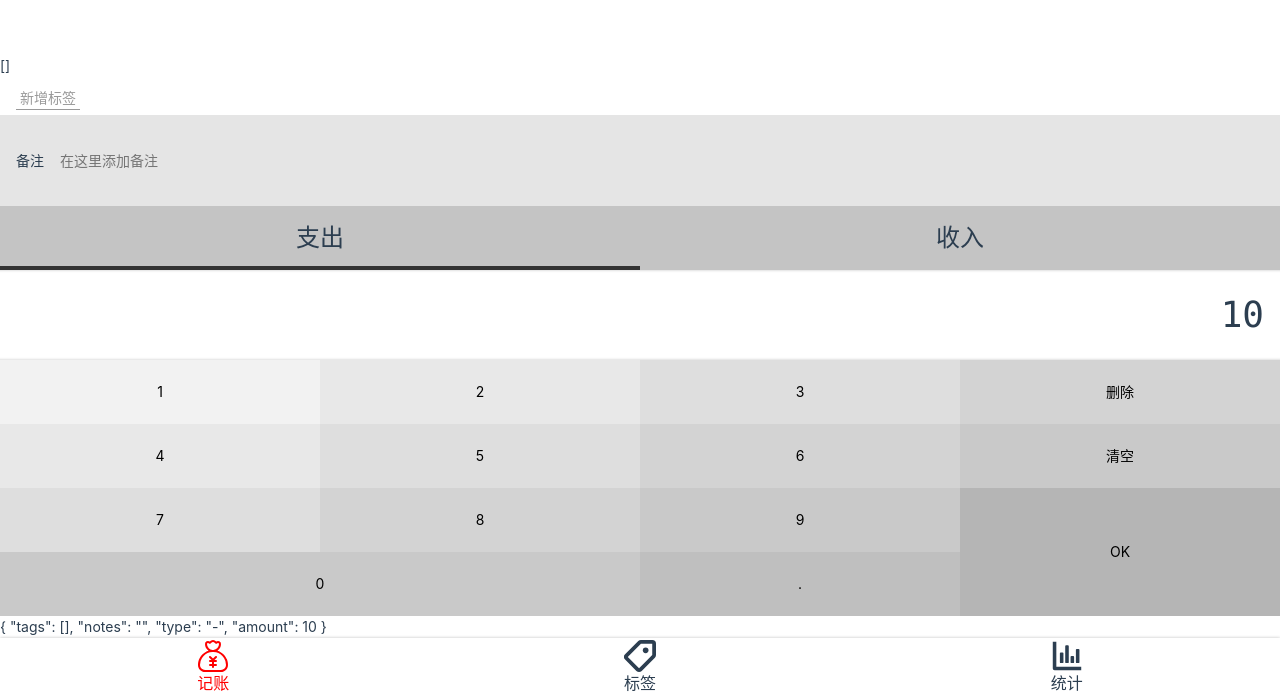
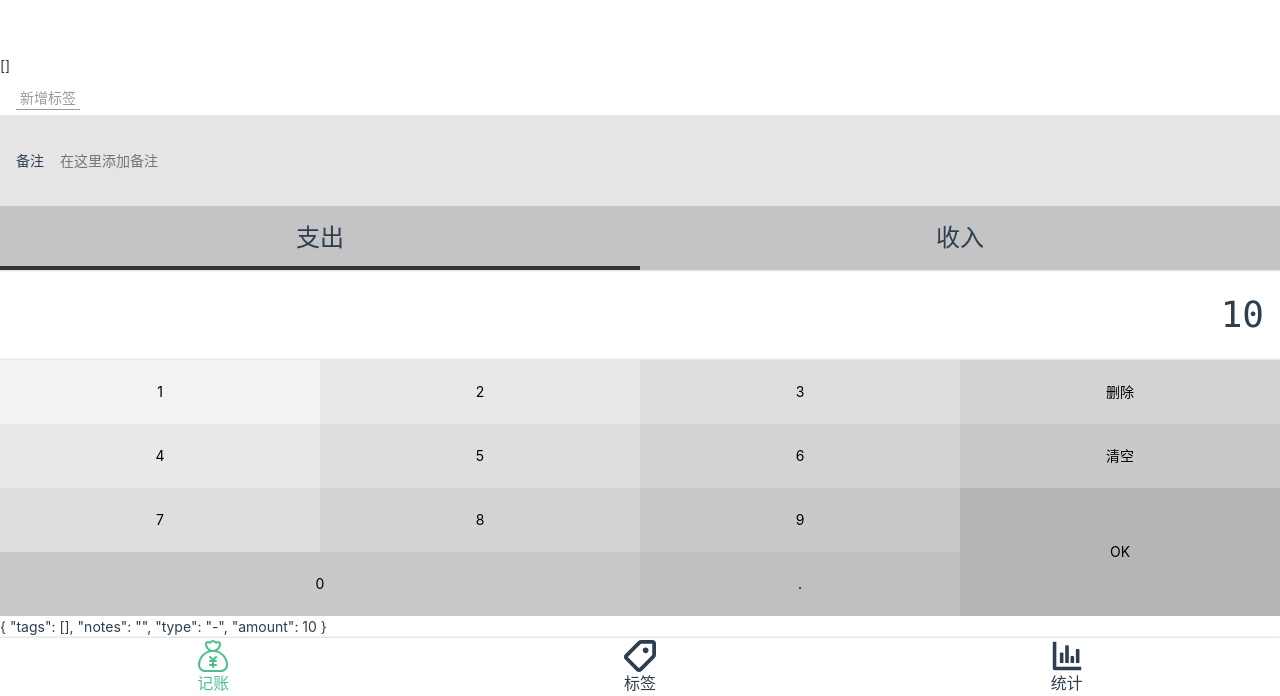
Before and after one commit to lightbuild/light-accnout-vue, a Vue app: page /#/money in a window 1280 px wide. Shown: the part 104-800 px from the top of the page. Built offline with nearby package versions, Linux system fonts and the light colour scheme.

Commit message:
修复了一些css样式

```diff
--- a/src/assets/style/helper.scss
+++ b/src/assets/style/helper.scss
@@ -1,7 +1,7 @@
 $font-hei: -apple-system, "Noto Sans", "Helvetica Neue", Helvetica, "Nimbus Sans L", Arial, "Liberation Sans", "PingFang SC", "Hiragino Sans GB", "Noto Sans CJK SC", "Source Han Sans SC", "Source Han Sans CN", "Microsoft YaHei", "Wenquanyi Micro Hei", "WenQuanYi Zen Hei", "ST Heiti", SimHei, "WenQuanYi Zen Hei Sharp", sans-serif;
 $font-kai: Baskerville, Georgia, "Liberation Serif", "Kaiti SC", STKaiti, "AR PL UKai CN", "AR PL UKai HK", "AR PL UKai TW", "AR PL UKai TW MBE", "AR PL KaitiM GB", KaiTi, KaiTi_GB2312, DFKai-SB, "TW\-Kai", serif;
 $font-song: Georgia, "Nimbus Roman No9 L", "Songti SC", "Noto Serif CJK SC", "Source Han Serif SC", "Source Han Serif CN", STSong, "AR PL New Sung", "AR PL SungtiL GB", NSimSun, SimSun, "TW\-Sung", "WenQuanYi Bitmap Song", "AR PL UMing CN", "AR PL UMing HK", "AR PL UMing TW", "AR PL UMing TW MBE", PMingLiU, MingLiU, serif;
-$color-highlight: #f00;
+$color-highlight: #4fc08d;
 %clearFix {
   &::after {
     content: '';
```
